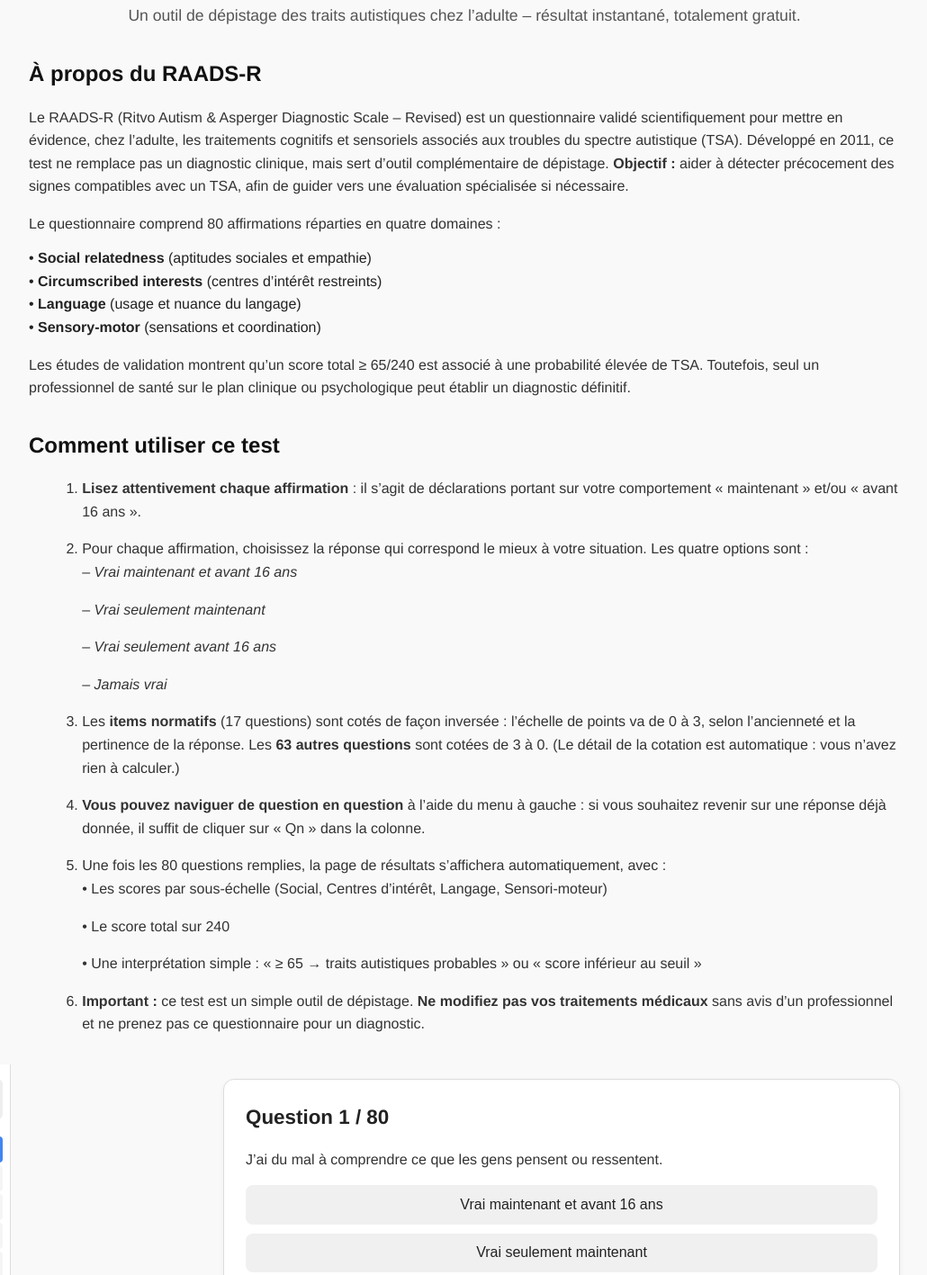
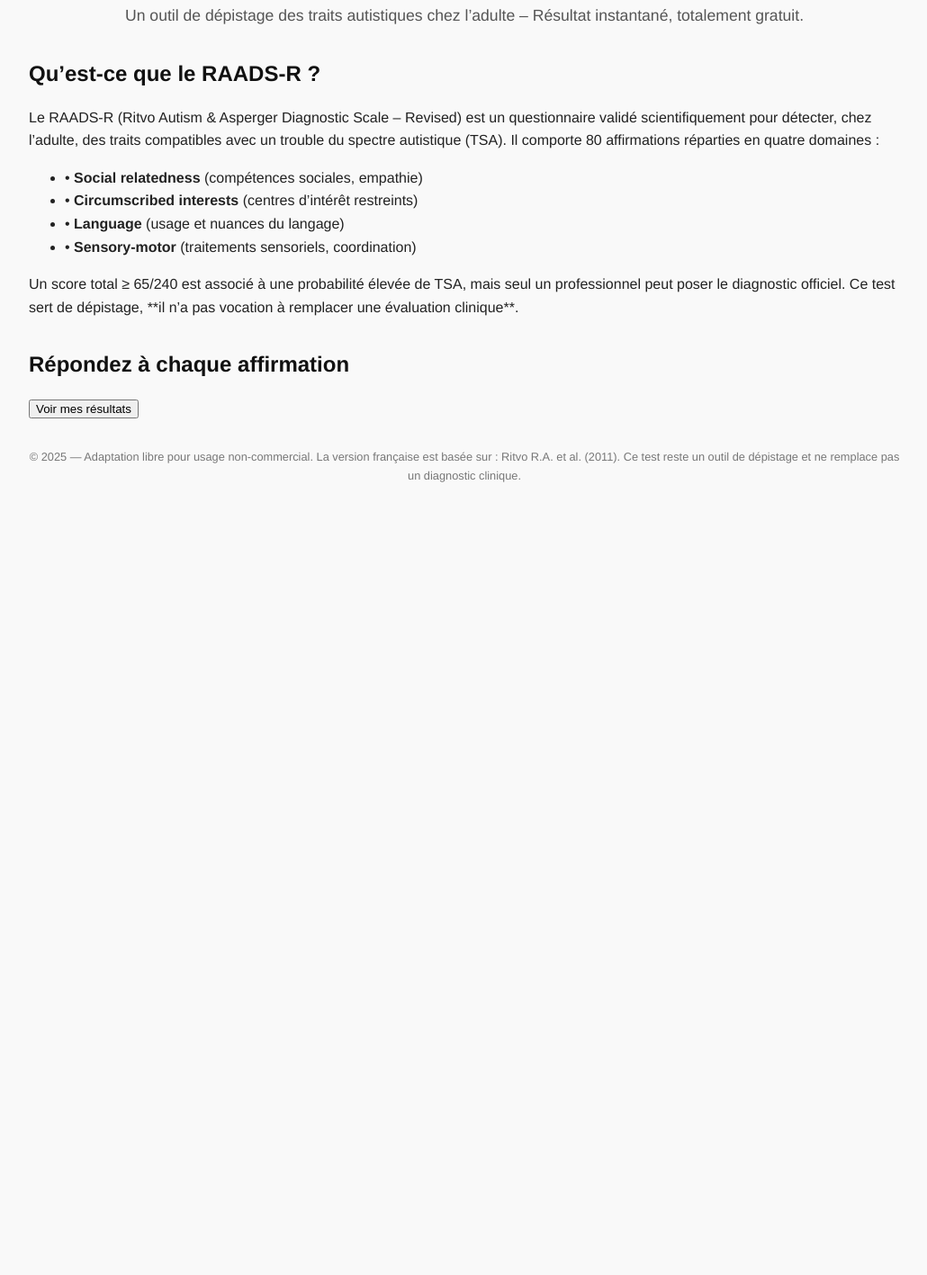
Before and after one commit to JohannaJar/raads-r, a plain HTML site: page index.html in a window 1280 px wide. Shown: the part 93-1510 px from the top of the page at 90% size, without its empty margins (124-1154 px from the left). After the commit the page ends 800 px from the top, so only its background shows below. Drawn offline with Linux system fonts and the light colour scheme.

Commit message:
Update index.html

```diff
--- a/index.html
+++ b/index.html
@@ -3,109 +3,66 @@
 <head>
   <meta charset="UTF-8" />
   <meta name="viewport" content="width=device-width, initial-scale=1" />
-  <title>Test RAADS-R gratuit en ligne (version française)</title>
+  <title>Test RAADS-R gratuit (version française)</title>
   <link rel="stylesheet" href="style.css" />
-  <!-- On utilise 'defer' pour être sûr que le DOM est totalement chargé -->
   <script type="module" src="main.js" defer></script>
 </head>
 <body>
-  <!-- En-tête principal -->
-  <header id="header">
+  <!-- En-tête principale -->
+  <header>
     <h1>Test RAADS-R (version française)</h1>
     <p class="subtitle">
-      Un outil de dépistage des traits autistiques chez l’adulte – résultat instantané, totalement gratuit.
+      Un outil de dépistage des traits autistiques chez l’adulte – Résultat instantané, totalement gratuit.
     </p>
   </header>
 
-  <!-- Section 1 : À propos du RAADS-R -->
-  <section id="about-test" class="container">
-    <h2>À propos du RAADS-R</h2>
+  <!-- Section explicative (facultative, mais recommandée) -->
+  <section id="about" class="container">
+    <h2>Qu’est-ce que le RAADS-R ?</h2>
     <p>
-      Le RAADS-R (Ritvo Autism & Asperger Diagnostic Scale – Revised) est un questionnaire
-      validé scientifiquement pour mettre en évidence, chez l’adulte, les traitements cognitifs
-      et sensoriels associés aux troubles du spectre autistique (TSA). Développé en 2011, ce test
-      ne remplace pas un diagnostic clinique, mais sert d’outil complémentaire de dépistage.
-      <strong>Objectif :</strong> aider à détecter précocement des signes compatibles avec un TSA,
-      afin de guider vers une évaluation spécialisée si nécessaire.
+      Le RAADS-R (Ritvo Autism &amp; Asperger Diagnostic Scale – Revised) est un questionnaire validé
+      scientifiquement pour détecter, chez l’adulte, des traits compatibles avec un trouble du spectre
+      autistique (TSA). Il comporte 80 affirmations réparties en quatre domaines :
     </p>
+    <ul class="no-bullet">
+      <li>• <strong>Social relatedness</strong> (compétences sociales, empathie)</li>
+      <li>• <strong>Circumscribed interests</strong> (centres d’intérêt restreints)</li>
+      <li>• <strong>Language</strong> (usage et nuances du langage)</li>
+      <li>• <strong>Sensory-motor</strong> (traitements sensoriels, coordination)</li>
+    </ul>
     <p>
-      Le questionnaire comprend 80 affirmations réparties en quatre domaines :
-      <ul class="no-bullet">
-        <li>• <strong>Social relatedness</strong> (aptitudes sociales et empathie)</li>
-        <li>• <strong>Circumscribed interests</strong> (centres d’intérêt restreints)</li>
-        <li>• <strong>Language</strong> (usage et nuance du langage)</li>
-        <li>• <strong>Sensory-motor</strong> (sensations et coordination)</li>
-      </ul>
-    </p>
-    <p>
-      Les études de validation montrent qu’un score total ≥ 65/240 est associé à une probabilité
-      élevée de TSA. Toutefois, seul un professionnel de santé sur le plan clinique ou psychologique
-      peut établir un diagnostic définitif.
+      Un score total ≥ 65/240 est associé à une probabilité élevée de TSA, mais seul un professionnel
+      peut poser le diagnostic officiel. Ce test sert de dépistage, **il n’a pas vocation à remplacer
+      une évaluation clinique**.
     </p>
   </section>
 
-  <!-- Section 2 : Comment utiliser ce test -->
-  <section id="how-to-use" class="container">
-    <h2>Comment utiliser ce test</h2>
-    <ol>
-      <li>
-        <strong>Lisez attentivement chaque affirmation</strong> : il s’agit de déclarations portant
-        sur votre comportement « maintenant » et/ou « avant 16 ans ».
-      </li>
-      <li>
-        Pour chaque affirmation, choisissez la réponse qui correspond le mieux à votre situation.
-        Les quatre options sont :
-        <ul class="no-bullet">
-          <li>– <em>Vrai maintenant et avant 16 ans</em></li>
-          <li>– <em>Vrai seulement maintenant</em></li>
-          <li>– <em>Vrai seulement avant 16 ans</em></li>
-          <li>– <em>Jamais vrai</em></li>
-        </ul>
-      </li>
-      <li>
-        Les <strong>items normatifs</strong> (17 questions) sont cotés de façon inversée :
-        l’échelle de points va de 0 à 3, selon l’ancienneté et la pertinence de la réponse.
-        Les <strong>63 autres questions</strong> sont cotées de 3 à 0.
-        (Le détail de la cotation est automatique : vous n’avez rien à calculer.)
-      </li>
-      <li>
-        <strong>Vous pouvez naviguer de question en question</strong> à l’aide du menu à gauche :
-        si vous souhaitez revenir sur une réponse déjà donnée, il suffit de cliquer sur « Qn »
-        dans la colonne.
-      </li>
-      <li>
-        Une fois les 80 questions remplies, la page de résultats s’affichera automatiquement,
-        avec :
-        <ul class="no-bullet">
-          <li>• Les scores par sous-échelle (Social, Centres d’intérêt, Langage, Sensori-moteur)</li>
-          <li>• Le score total sur 240</li>
-          <li>• Une interprétation simple : « ≥ 65 → traits autistiques probables » ou
-          « score inférieur au seuil »</li>
-        </ul>
-      </li>
-      <li>
-        <strong>Important : </strong>ce test est un simple outil de dépistage.
-        <strong>Ne modifiez pas vos traitements médicaux</strong> sans avis d’un professionnel et
-        ne prenez pas ce questionnaire pour un diagnostic.
-      </li>
-    </ol>
+  <!-- Section principale : formulaire du questionnaire -->
+  <section id="quiz" class="container">
+    <h2>Répondez à chaque affirmation</h2>
+    <form id="raadsr-form">
+      <!-- Les 80 questions seront injectées ici par main.js -->
+      <div id="questions-container"></div>
+
+      <!-- Bouton pour soumettre et voir les résultats -->
+      <div class="submit-container">
+        <button type="submit" id="submit-btn">Voir mes résultats</button>
+      </div>
+    </form>
   </section>
 
-  <!-- Section 3 : Zone du questionnaire (navigation + questions) -->
-  <section id="question-section" class="container">
-    <div id="container">
-      <!-- Colonne de navigation (liste des questions) -->
-      <aside id="question-nav-container" class="collapsed">
-        <button id="toggle-nav">Voir toutes mes réponses ▶</button>
-        <ul id="question-nav"></ul>
-      </aside>
-
-      <!-- Zone principale : affichage de la question courante -->
-      <main id="main-content">
-        <div id="app"></div>
-      </main>
-    </div>
+  <!-- Section résultats (sera remplie dynamiquement par main.js) -->
+  <section id="results" class="container">
+    <!-- Contenu généré par JavaScript -->
   </section>
 
-  <!-- Section 4 : Zone de résultats (sera affichée à la fin par main.js) -->
-  <!-- (Ne pas la remplir ici : main.js la gén
+  <!-- Pied de page -->
+  <footer class="container">
+    <p class="tiny">
+      © 2025 — Adaptation libre pour usage non-commercial.
+      La version française est basée sur : Ritvo R.A. et al. (2011).
+      Ce test reste un outil de dépistage et ne remplace pas un diagnostic clinique.
+    </p>
+  </footer>
+</body>
+</html>
```
